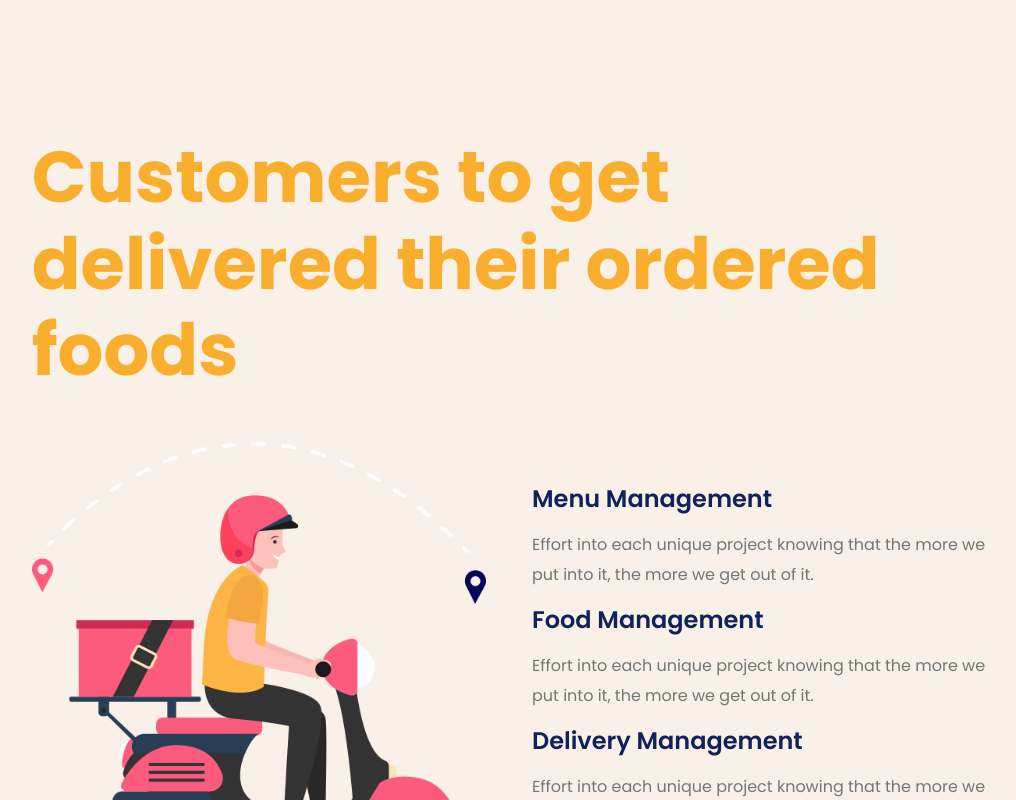
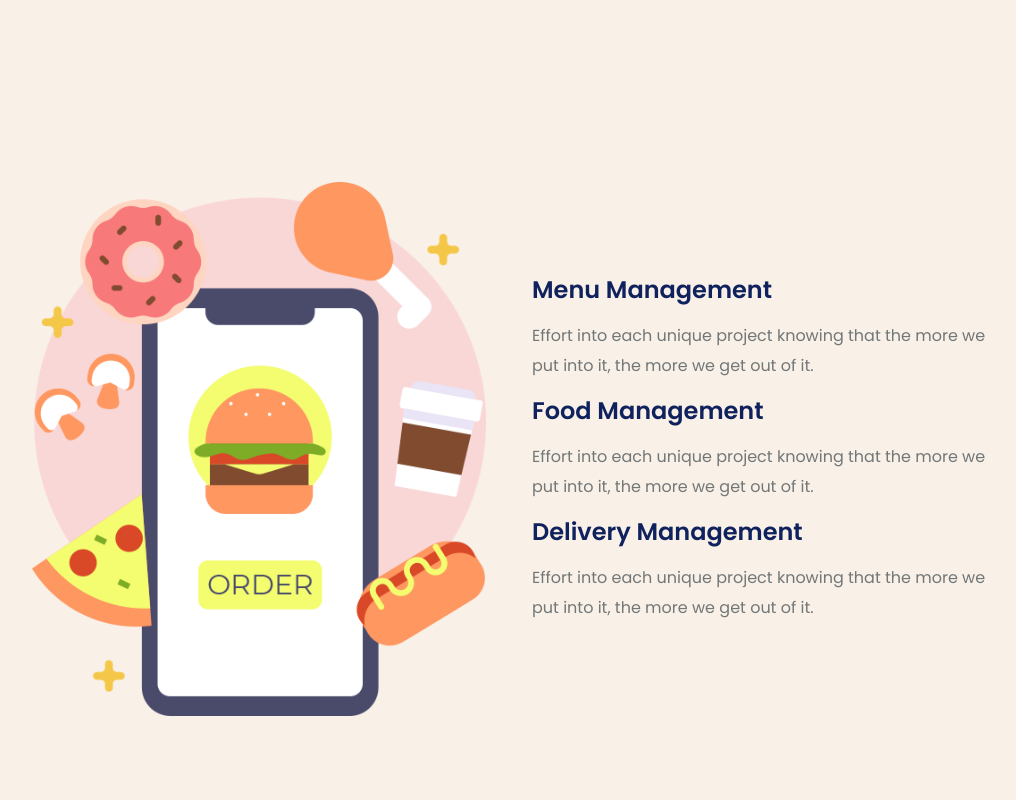
Before and after one commit to mreskini/FoodApp, a React (Create React App) app: page / in a window 1280 px wide. Shown: the part 3260-4060 px from the top of the page, without its empty margins (123-1139 px from the left). Built offline with nearby package versions, Linux system fonts and the light colour scheme.

Commit message:
changed the order-section image thing

```diff
--- a/src/components/order-section.jsx
+++ b/src/components/order-section.jsx
@@ -1,15 +1,12 @@
 import ComponentWrapper from "./component-wrapper"
-import deliveryBoyImage from "../assets/img/delivery-boy.png"
+import orderImage from "../assets/img/order-bg.png"
 const Order = () => {
     return (
         <div className="py-5 my-5">
-            <div className="theme-orange-color display-3 font-weight-bold">
-                Customers to get delivered their ordered foods
-            </div>
             <div className="row py-5">
                 <div className="col-lg-6">
                     <img
-                        src={deliveryBoyImage}
+                        src={orderImage}
                         className="img-fluid pr-3"
                         alt="Delivery Boy"
                     />
```
